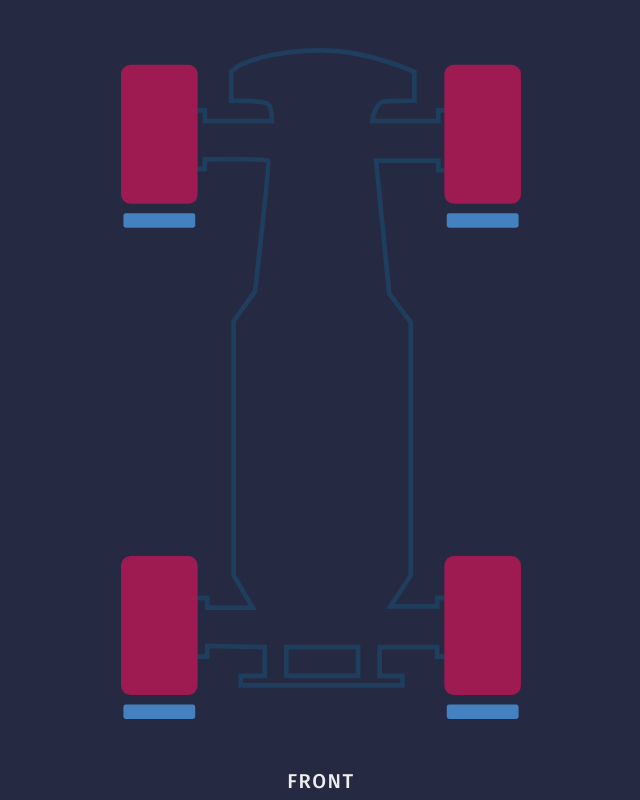
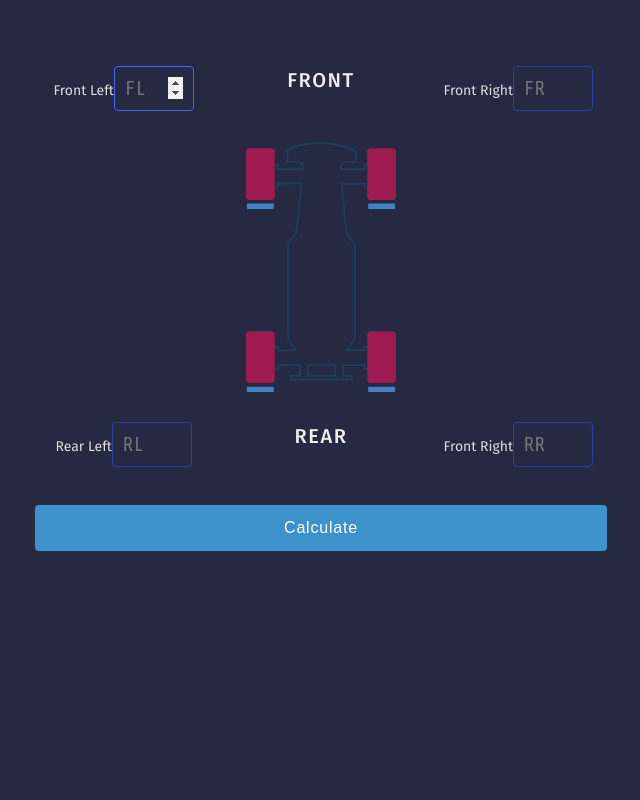
Before and after one commit to ihsanashi/react-rc-scales, a React (Create React App) app: page / in a window 1280 px wide. Shown: the top 800 px of the page, without its empty margins (319-959 px from the left). Built offline with nearby package versions, Linux system fonts and the light colour scheme.

Commit message:
implement car body image and inputs in a grid layout

```diff
--- a/src/components/App/App.css
+++ b/src/components/App/App.css
@@ -14,12 +14,6 @@ main > section {
   font-family: 'Share Tech Mono', monospace;
 }
 
-.car__image img {
-  display: block;
-  width: 70%;
-  margin: 0 auto;
-}
-
 .section__title {
   font-size: 1.25rem;
   font-weight: 500;
@@ -27,19 +21,57 @@ main > section {
   text-align: center;
   letter-spacing: 0.1rem;
   color: #efefef;
-  margin: 1.25rem 0;
+  margin: 1.25rem 0 0.75rem;
 }
 
-.grid__container {
+.top__inputs .grid__container {
   display: grid;
-  grid-template-columns: repeat(2, 1fr);
+  grid-template-columns: repeat(3, 1fr);
+  grid-template-rows: repeat(5, 1fr);
   gap: 0.5rem 1.25rem;
   justify-items: center;
-  text-align: center;
 }
 
-input {
-  text-align: center;
+.front__title {
+  grid-column: 2 / 3;
+  grid-row: 1 / 2;
+}
+
+.front__left {
+  grid-column: 1 / 2;
+  grid-row: 1 / 2;
+}
+
+.car__body {
+  grid-column: 2 / 3;
+  grid-row: 2 / 5;
+  display: flex;
+  justify-content: center;
+  align-items: center;
+}
+
+.car__body img {
+  height: 250px;
+}
+
+.front__right {
+  grid-column: 3 / 4;
+  grid-row: 1 / 2;
+}
+
+.rear__left {
+  grid-column: 1 / 2;
+  grid-row: 5 / 6;
+}
+
+.rear__title {
+  grid-column: 2 / 3;
+  grid-row: 5 / 6;
+}
+
+.rear__right {
+  grid-column: 3 / 4;
+  grid-row: 5 / 6;
 }
 
 .input__container {
@@ -50,8 +82,8 @@ input {
   margin: 0.625rem 0;
   color: white;
   border: 1px solid #2c3ea1;
-  max-width: 160px;
-  font-size: 1.375rem;
+  max-width: 80px;
+  font-size: 1.25rem;
   border-radius: 4px;
   padding: 0.625rem;
 }
@@ -80,6 +112,15 @@ input {
 
 .weight__balance {
   margin: 2rem 0 1.25rem;
+  text-align: center;
+}
+
+.weight__balance .grid__container,
+.diagonal__balance .grid__container {
+  display: grid;
+  grid-template-columns: repeat(2, 1fr);
+  gap: 0.5rem 1.25rem;
+  justify-items: center;
 }
 
 .weight__balance__value {
@@ -93,10 +134,15 @@ input {
   color: white;
 }
 
+.diagonal__balance {
+  text-align: center;
+}
+
 .error-msg {
   font-size: 0.8125rem;
   color: red;
   line-height: 1.2rem;
+  display: inline-block;
 }
 
 button {
--- a/src/components/App/App.js
+++ b/src/components/App/App.js
@@ -46,14 +46,11 @@ export default function App() {
 
   return (
     <main>
-      <section className='car__image' ref={showInputRef}>
-        <img src='./rc-car.svg' alt='RC car' />
-      </section>
-      <section>
+      <section className='top__inputs' ref={showInputRef}>
         <form onSubmit={handleSubmit(onSubmit)}>
-          <h2 className='section__title'>Front</h2>
           <div className='grid__container'>
-            <div className='input__container'>
+            <h2 className='section__title front__title'>Front</h2>
+            <div className='input__container front__left'>
               <label className='label'>Front left</label>
               <input
                 autoFocus
@@ -66,10 +63,15 @@ export default function App() {
                 {...register('frontLeft', { required: true })}
               />
               {errors.frontLeft && (
-                <p className='error-msg'>Front Left value is required!</p>
+                <small className='error-msg'>
+                  Front Left value is required!
+                </small>
               )}
             </div>
-            <div className='input__container'>
+            <div className='car__body'>
+              <img src='./rc-car.svg' alt='RC car' />
+            </div>
+            <div className='input__container front__right'>
               <label className='label'>Front right</label>
               <input
                 type='number'
@@ -81,13 +83,12 @@ export default function App() {
                 {...register('frontRight', { required: true })}
               />
               {errors.frontRight && (
-                <p className='error-msg'>Front Right value is required!</p>
+                <small className='error-msg'>
+                  Front Right value is required!
+                </small>
               )}
             </div>
-          </div>
-          <h2 className='section__title'>Rear</h2>
-          <div className='grid__container'>
-            <div className='input__container'>
+            <div className='input__container rear__left'>
               <label className='label'>Rear left</label>
               <input
                 type='number'
@@ -99,10 +100,13 @@ export default function App() {
                 {...register('rearLeft', { required: true })}
               />
               {errors.rearLeft && (
-                <p className='error-msg'>Rear Left value is required!</p>
+                <small className='error-msg'>
+                  Rear Left value is required!
+                </small>
               )}
             </div>
-            <div className='input__container'>
+            <h2 className='section__title rear__title'>Rear</h2>
+            <div className='input__container rear__right'>
               <label className='label'>Front right</label>
               <input
                 type='number'
@@ -114,7 +118,9 @@ export default function App() {
                 {...register('rearRight', { required: true })}
               />
               {errors.rearRight && (
-                <p className='error-msg'>Rear Right value is required!</p>
+                <small className='error-msg'>
+                  Rear Right value is required!
+                </small>
               )}
             </div>
           </div>
```
